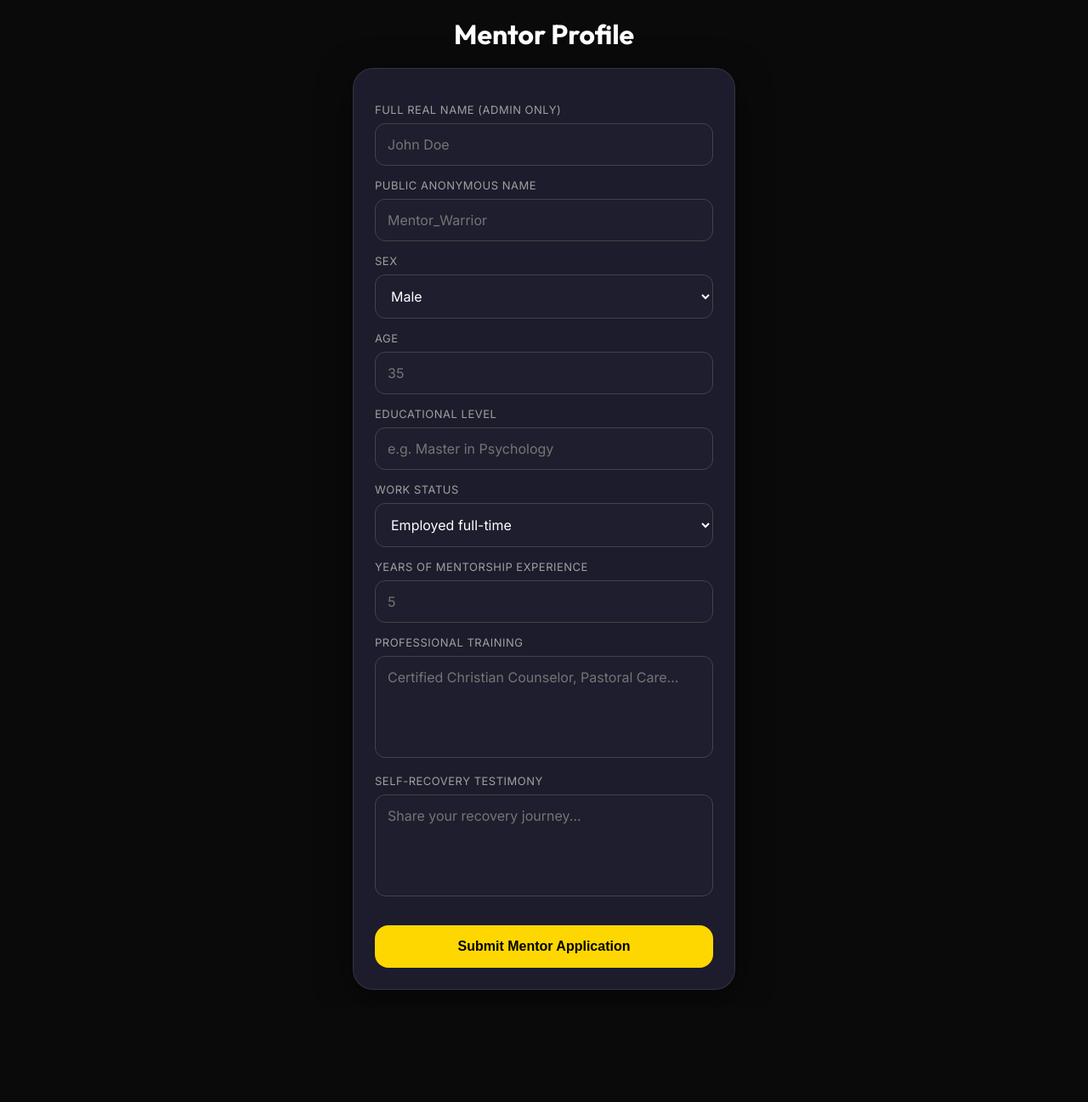
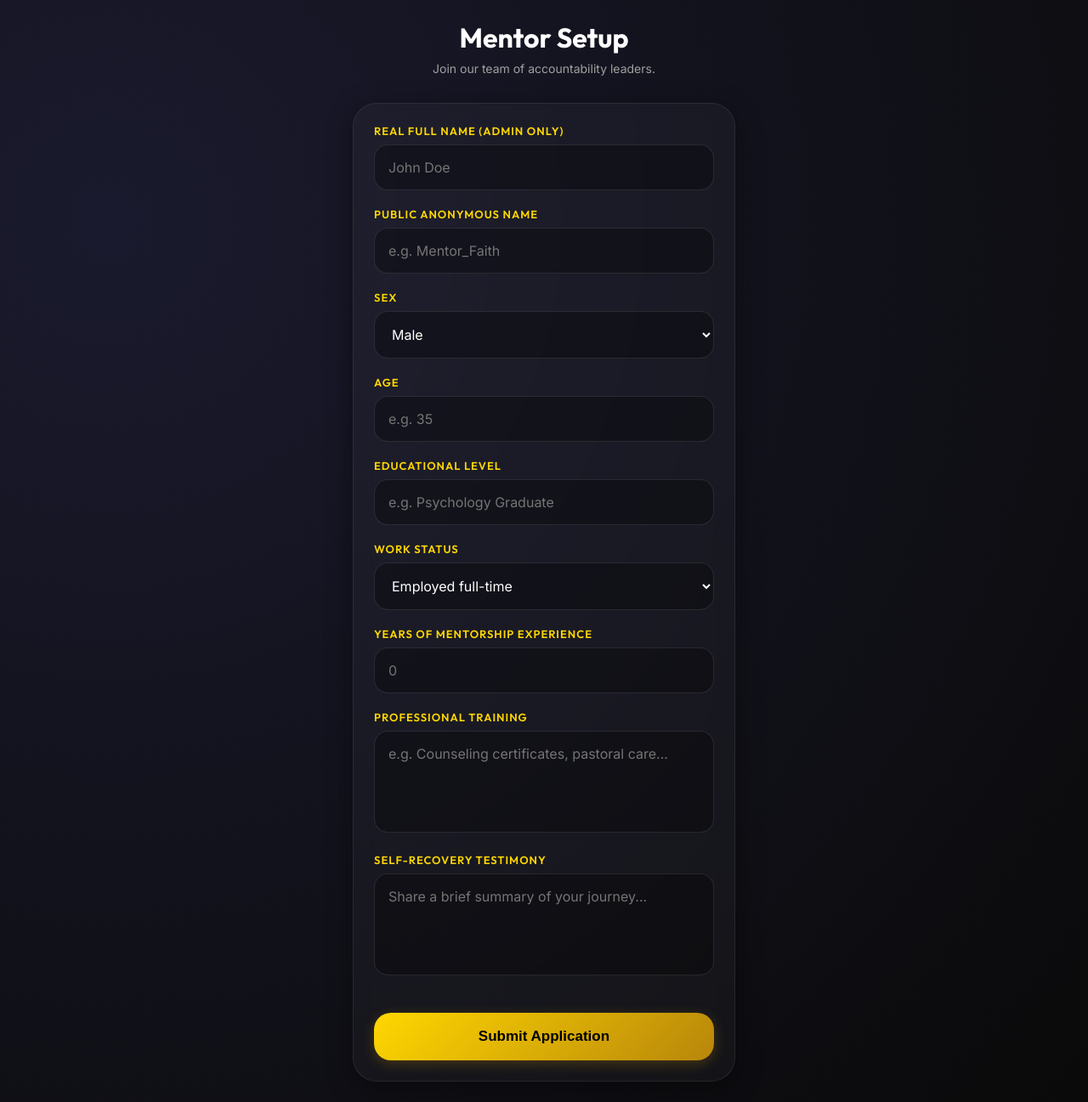
Before and after one commit to Yiduu/Anti-porn, a Flask app: page /register/mentor in a window 1280 px wide. Shown: the whole page at 85% size. Before the commit the page ends 1165 px from the top, so only its background shows below. Run offline with Flask 3, Linux system fonts and the light colour scheme; some libraries are stand-ins or nearby versions.

Commit message:
Update mentor registration form layout and styles

```diff
--- a/templates/mentor_registration.html
+++ b/templates/mentor_registration.html
@@ -2,74 +2,88 @@
 <html lang="en">
 <head>
     <meta charset="UTF-8">
-    <meta name="viewport" content="width=device-width, initial-scale=1.0, user-scalable=no, viewport-fit=cover">
-    <title>CRC - Mentor Setup</title>
+    <meta name="viewport" content="width=device-width, initial-scale=1.0, user-scalable=no, viewport-fit=cover, height=device-height">
+    <title>Mentor Setup - CRC</title>
     <script src="https://telegram.org/js/telegram-web-app.js"></script>
     <link href="https://fonts.googleapis.com/css2?family=Outfit:wght@300;400;600;700&family=Inter:wght@300;400;500;600&display=swap" rel="stylesheet">
     <style>
         :root {
-            --bg-dark: #0a0a0a;
+            --bg-gradient: radial-gradient(circle at 10% 20%, #1a1a2e, #0a0a0a);
             --accent: #FFD700;
+            --gold-gradient: linear-gradient(135deg, #FFD700 0%, #B8860B 100%);
             --text-main: #FFFFFF;
             --text-dim: #A0A0A0;
-            --glass-bg: rgba(30, 30, 47, 0.95);
-            --glass-border: rgba(255, 255, 255, 0.1);
+            --glass-bg: rgba(255, 255, 255, 0.03);
+            --glass-border: rgba(255, 255, 255, 0.08);
         }
-        * { margin: 0; padding: 0; box-sizing: border-box; }
+        * { margin: 0; padding: 0; box-sizing: border-box; -webkit-tap-highlight-color: transparent; }
         body {
-            background-color: var(--bg-dark);
+            background: var(--bg-gradient);
             font-family: 'Inter', sans-serif;
             color: var(--text-main);
-            padding: 20px;
+            padding: 24px;
+            min-height: 100vh;
         }
         .container { max-width: 450px; margin: 0 auto; }
-        h1 { font-family: 'Outfit', sans-serif; margin-bottom: 20px; text-align: center; }
+        h1 { font-family: 'Outfit', sans-serif; font-size: 32px; font-weight: 700; margin-bottom: 8px; text-align: center; }
+        p.subtitle { color: var(--text-dim); text-align: center; margin-bottom: 32px; font-size: 14px; }
+
         .form-card {
             background: var(--glass-bg);
+            backdrop-filter: blur(12px);
+            -webkit-backdrop-filter: blur(12px);
             border: 1px solid var(--glass-border);
-            border-radius: 24px;
-            padding: 25px;
-            box-shadow: 0 10px 40px rgba(0,0,0,0.5);
+            border-radius: 28px;
+            padding: 24px;
+            box-shadow: 0 8px 32px 0 rgba(0,0,0,0.4);
         }
-        label { display: block; font-size: 13px; color: var(--text-dim); margin-bottom: 8px; margin-top: 15px; text-transform: uppercase; letter-spacing: 0.5px; }
+        label { display: block; font-family: 'Outfit', sans-serif; font-size: 13px; color: var(--accent); margin-bottom: 8px; margin-top: 20px; text-transform: uppercase; letter-spacing: 1px; font-weight: 600; }
+        label:first-child { margin-top: 0; }
+
         select, input, textarea {
             width: 100%;
-            background: #1e1e2f;
-            border: 1px solid #444;
-            border-radius: 12px;
-            padding: 14px;
+            background: rgba(0,0,0,0.3);
+            border: 1px solid rgba(255,255,255,0.1);
+            border-radius: 16px;
+            padding: 16px;
             color: #fff;
             font-size: 16px;
             outline: none;
-            transition: border-color 0.3s;
-            font-family: inherit;
+            transition: all 0.3s;
+            font-family: 'Inter', sans-serif;
         }
-        select:focus, input:focus, textarea:focus { border-color: var(--accent); }
-        option { background: #2a2a3a; color: #fff; }
+        select:focus, input:focus, textarea:focus { border-color: var(--accent); background: rgba(0,0,0,0.5); }
+        option { background: #1a1a2e; color: #fff; }
         textarea { height: 120px; resize: none; }
+
         .btn-primary {
-            background: var(--accent);
+            background: var(--gold-gradient);
             color: #000;
             border: none;
-            padding: 16px;
-            border-radius: 16px;
+            padding: 18px;
+            border-radius: 20px;
             width: 100%;
             font-weight: 700;
-            font-size: 16px;
-            margin-top: 30px;
+            font-size: 17px;
+            margin-top: 40px;
             cursor: pointer;
+            box-shadow: 0 4px 15px rgba(184, 134, 11, 0.3);
+            transition: transform 0.2s;
         }
+        .btn-primary:active { transform: scale(0.98); }
     </style>
 </head>
 <body>
     <div class="container">
-        <h1>Mentor Profile</h1>
+        <h1>Mentor Setup</h1>
+        <p class="subtitle">Join our team of accountability leaders.</p>
+
         <div class="form-card">
-            <label>Full Real Name (Admin Only)</label>
+            <label>Real Full Name (Admin Only)</label>
             <input type="text" id="real_name" placeholder="John Doe">
 
             <label>Public Anonymous Name</label>
-            <input type="text" id="anon_name" placeholder="Mentor_Warrior">
+            <input type="text" id="anon_name" placeholder="e.g. Mentor_Faith">
 
             <label>Sex</label>
             <select id="sex">
@@ -78,10 +92,10 @@
             </select>
 
             <label>Age</label>
-            <input type="number" id="age" placeholder="35">
+            <input type="number" id="age" placeholder="e.g. 35">
 
             <label>Educational Level</label>
-            <input type="text" id="edu" placeholder="e.g. Master in Psychology">
+            <input type="text" id="edu" placeholder="e.g. Psychology Graduate">
 
             <label>Work Status</label>
             <select id="work">
@@ -93,19 +107,26 @@
             </select>
 
             <label>Years of Mentorship Experience</label>
-            <input type="number" id="exp" placeholder="5">
+            <input type="number" id="exp" placeholder="0">
 
             <label>Professional Training</label>
-            <textarea id="training" placeholder="Certified Christian Counselor, Pastoral Care..."></textarea>
+            <textarea id="training" placeholder="e.g. Counseling certificates, pastoral care..."></textarea>
 
             <label>Self-Recovery Testimony</label>
-            <textarea id="testimony" placeholder="Share your recovery journey..."></textarea>
+            <textarea id="testimony" placeholder="Share a brief summary of your journey..."></textarea>
 
-            <button class="btn-primary" onclick="submit()">Submit Mentor Application</button>
+            <button class="btn-primary" id="submit-btn" onclick="submit()">Submit Application</button>
         </div>
     </div>
+
     <script>
+        const tg = window.Telegram.WebApp;
         const token = "{{ token }}";
+
+        tg.ready();
+        tg.expand();
+        tg.disableVerticalSwipes();
+
         async function submit() {
             const data = {
                 real_name: document.getElementById("real_name").value,
@@ -118,13 +139,33 @@
                 professional_training: document.getElementById("training").value,
                 self_recovery_testimony: document.getElementById("testimony").value
             };
-            const res = await fetch("/api/register/mentor", {
-                method: "POST",
-                headers: { "Authorization": token, "Content-Type": "application/json" },
-                body: JSON.stringify(data)
-            });
-            if (res.ok) window.location.href = "/recovery?token=" + token;
-            else alert("Error saving mentor profile.");
+
+            if (!data.real_name || !data.anonymous_name || !data.age) {
+                tg.showAlert("Please complete all required fields.");
+                return;
+            }
+
+            const btn = document.getElementById("submit-btn");
+            btn.disabled = true;
+            btn.innerText = "Submitting application...";
+
+            try {
+                const res = await fetch("/api/register/mentor", {
+                    method: "POST",
+                    headers: { "Authorization": token, "Content-Type": "application/json" },
+                    body: JSON.stringify(data)
+                });
+                if (res.ok) {
+                    tg.HapticFeedback.notificationOccurred('success');
+                    window.location.href = "/recovery?token=" + token;
+                } else {
+                    throw new Error();
+                }
+            } catch (e) {
+                tg.showAlert("Submission failed. Check your connection.");
+                btn.disabled = false;
+                btn.innerText = "Submit Application";
+            }
         }
     </script>
 </body>
```
